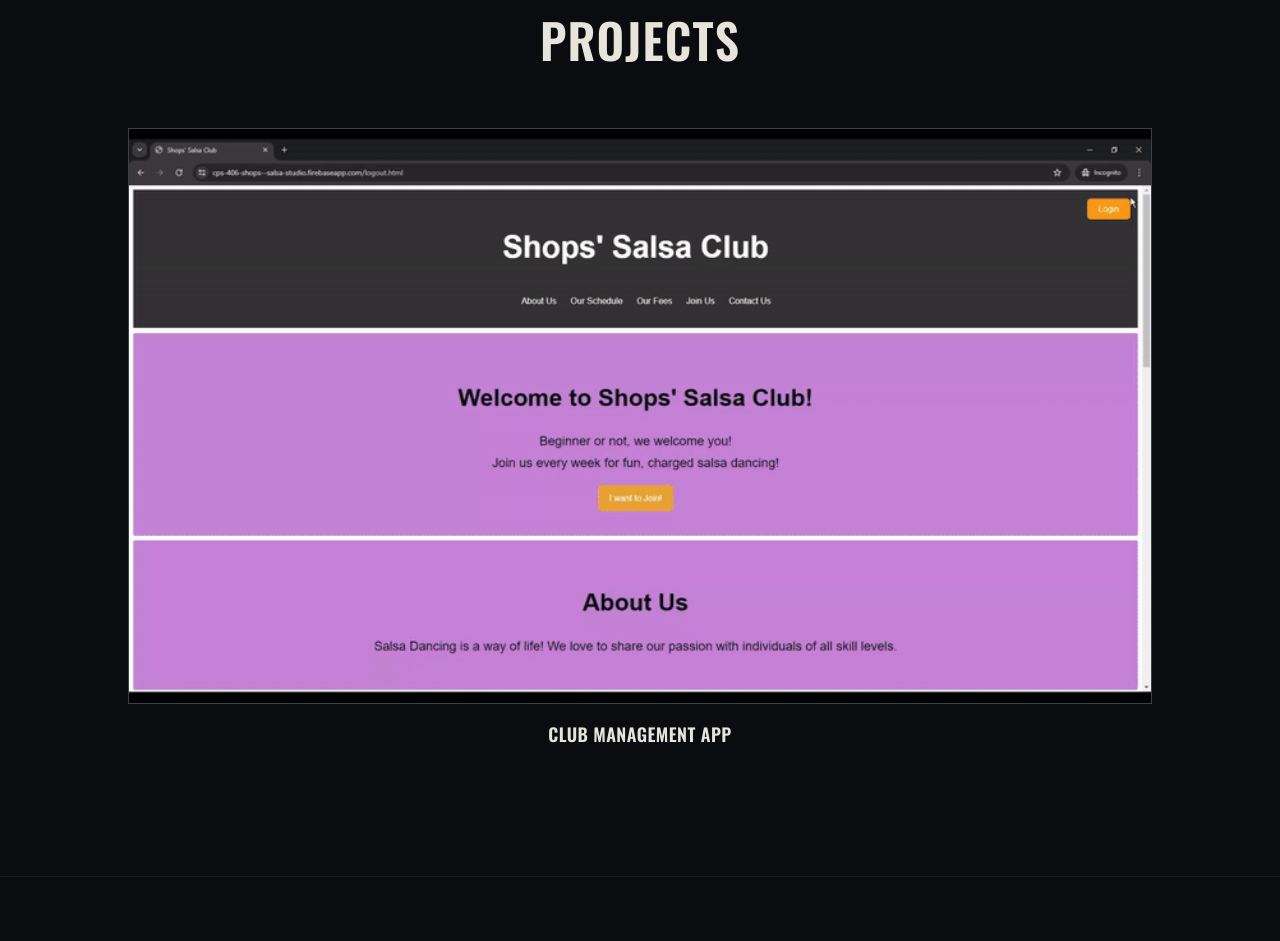
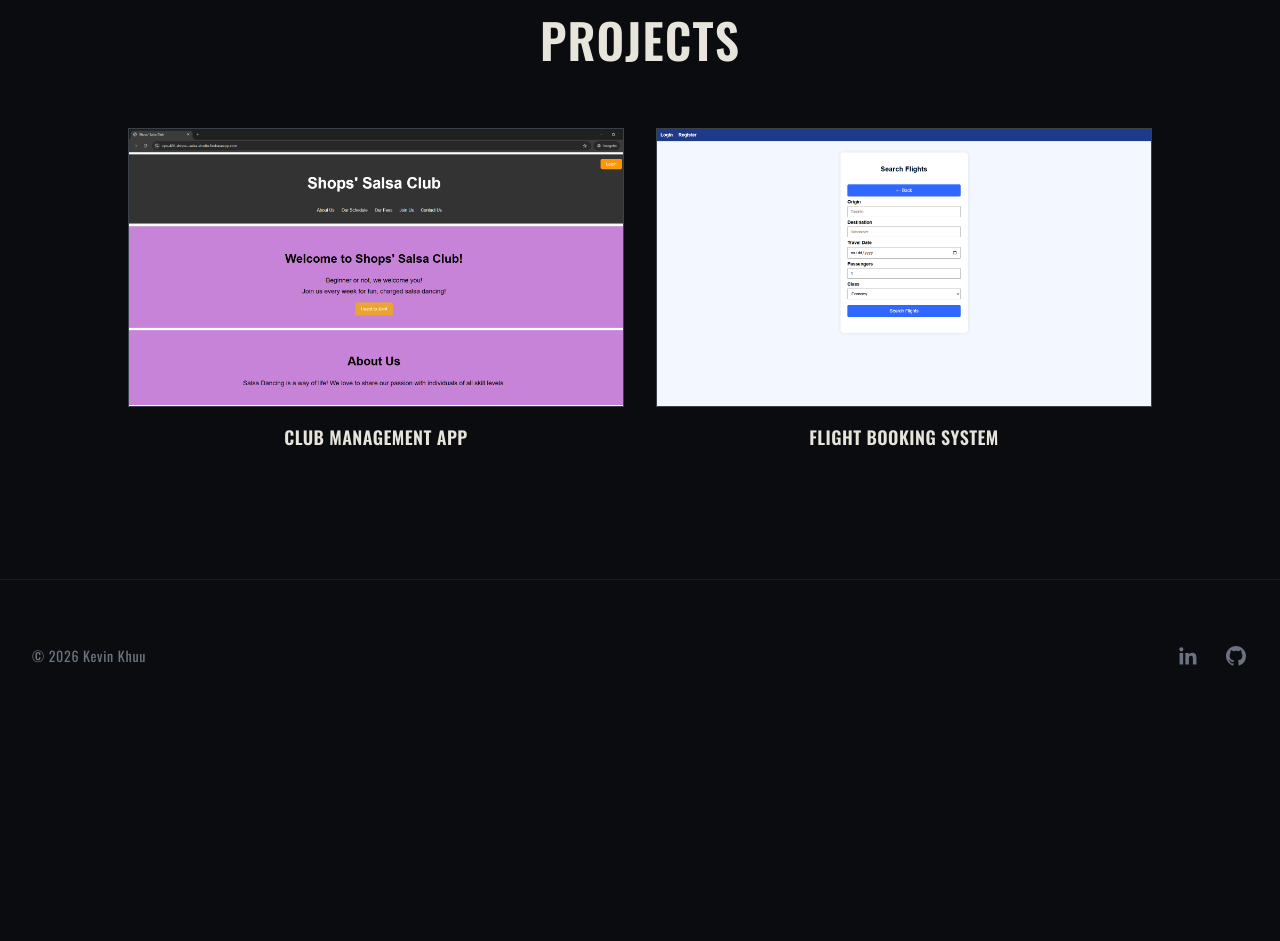
Before and after one commit to KevinKhuu27/personal_website, an Angular app: page / in a window 1280 px wide. Shown: the part 1600-2541 px from the top of the page. After the commit the page ends 2332 px from the top, so only its background shows below. Built offline with nearby package versions, Linux system fonts and the light colour scheme.

Commit message:
Updated projects section

```diff
--- a/src/app/sections/projects/projects.html
+++ b/src/app/sections/projects/projects.html
@@ -7,12 +7,12 @@
       Projects
     </h2>
 
-    <div class="grid grid-cols-2 gap-8 sm:grid-cols-1">
+    <div class="grid grid-cols-1 gap-8 sm:grid-cols-2">
       @for (project of projects; track project.title) {
       <button (click)="openProject(project)" (mouseenter)="onCardEnter($event)" (mouseleave)="onCardLeave($event)"
         class="group flex flex-col items-center gap-4 text-center">
         <div class="gif-frame aspect-video w-full overflow-hidden border" style="border-color: #3a4149;">
-          <img [src]="project.gifUrl" [alt]="project.title" class="h-full w-full object-cover" />
+          <img [src]="project.imageUrl" [alt]="project.title" class="h-full w-full object-cover" />
         </div>
 
         <h3 class="font-['Oswald'] text-lg font-semibold uppercase tracking-wide transition-colors"
@@ -30,7 +30,7 @@
       style="background-color: #0a0c0f; border-color: #3a4149;" (click)="$event.stopPropagation()">
       @if (selectedProject(); as project) {
       <div class="mb-6 aspect-video w-full overflow-hidden border" style="border-color: #3a4149;">
-        <img [src]="project.gifUrl" [alt]="project.title" class="h-full w-full object-cover" />
+        <img [src]="project.gifUrl || project.imageUrl" [alt]="project.title" class="h-full w-full object-cover" />
       </div>
 
       <h3 class="mb-4 font-['Oswald'] text-2xl font-semibold uppercase tracking-wide" style="color: #e7e4dc;">
--- a/src/app/sections/projects/projects.ts
+++ b/src/app/sections/projects/projects.ts
@@ -3,7 +3,8 @@ import { animate } from 'motion';
 
 interface Project {
   title: string;
-  gifUrl: string;
+  imageUrl: string;
+  gifUrl?: string;
   description: string;
   tech: string[];
   demoUrl?: string;
@@ -22,11 +23,20 @@ export class Projects {
   projects: Project[] = [
     {
       title: 'Club Management App',
+      imageUrl: '/clubmanagementapp.PNG',
       gifUrl: '/project4.gif',
-      description: 'An application used to manage a Salsa Club built using front-end and back-end technology. Includes the use of forms, databases, and password authentication.',
+      description: 'A web app for managing a Salsa dance club, where coaches can add and manage classes, and users can search for and enroll in them.',
       tech: ['HTML', 'CSS', 'JavaScript', 'Python', 'Firebase'],
       demoUrl: 'https://cps-406-shops--salsa-studio.firebaseapp.com/',
       repoUrl: 'https://github.com/TomorrowInka/CPS406_iteration_2_41'
+    },
+    {
+      title: 'Flight Booking System',
+      imageUrl: '/flightbookingsystem.PNG',
+      description: 'A full-stack flight booking app where admins add flights, users search and pick seats via a seat map, and confirm bookings by submitting their info.',
+      tech: ['Java', 'Spring Boot', 'React', 'AWS'],
+      demoUrl: 'http://f2025-cps731-group5.duckdns.org/',
+      repoUrl: 'https://github.com/longrict/cps731'
     }
   ];
 
```
Also changed, not shown: public/clubmanagementapp.PNG (added), public/flightbookingsystem.PNG (added).
